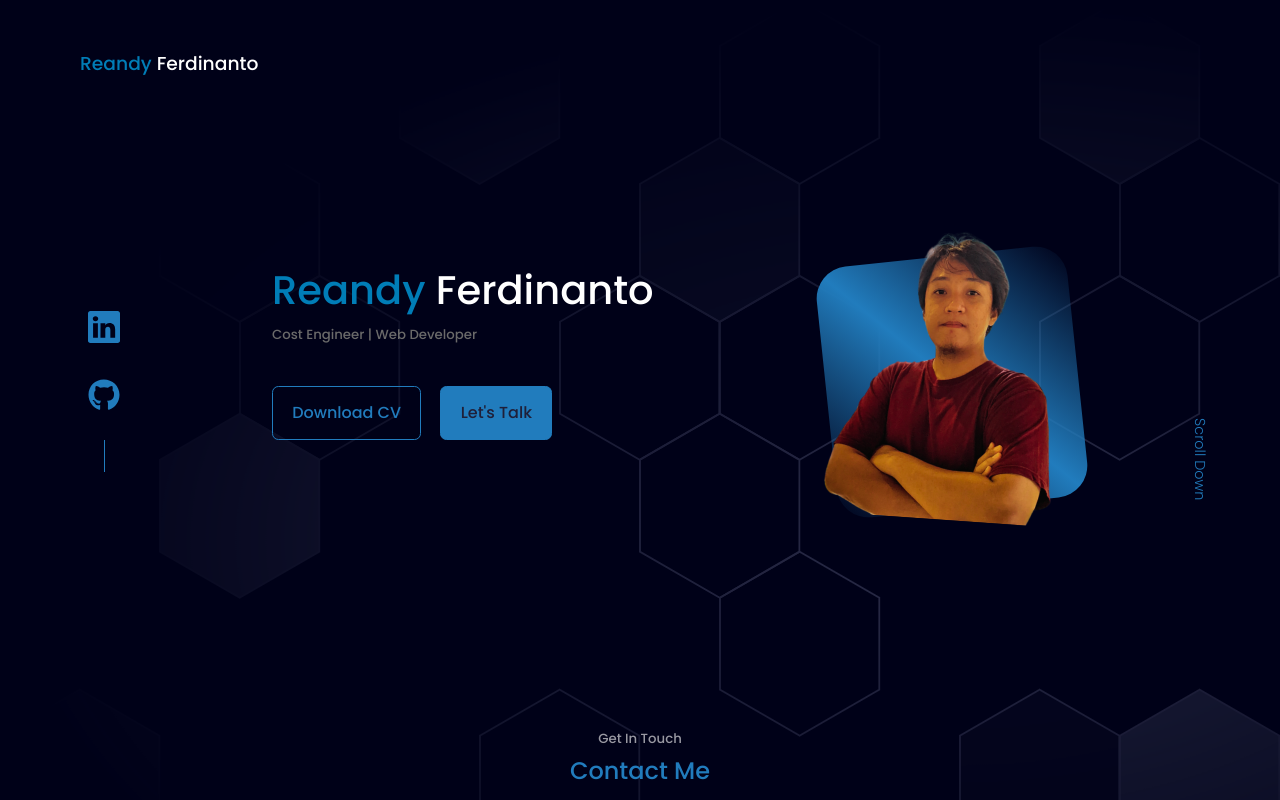
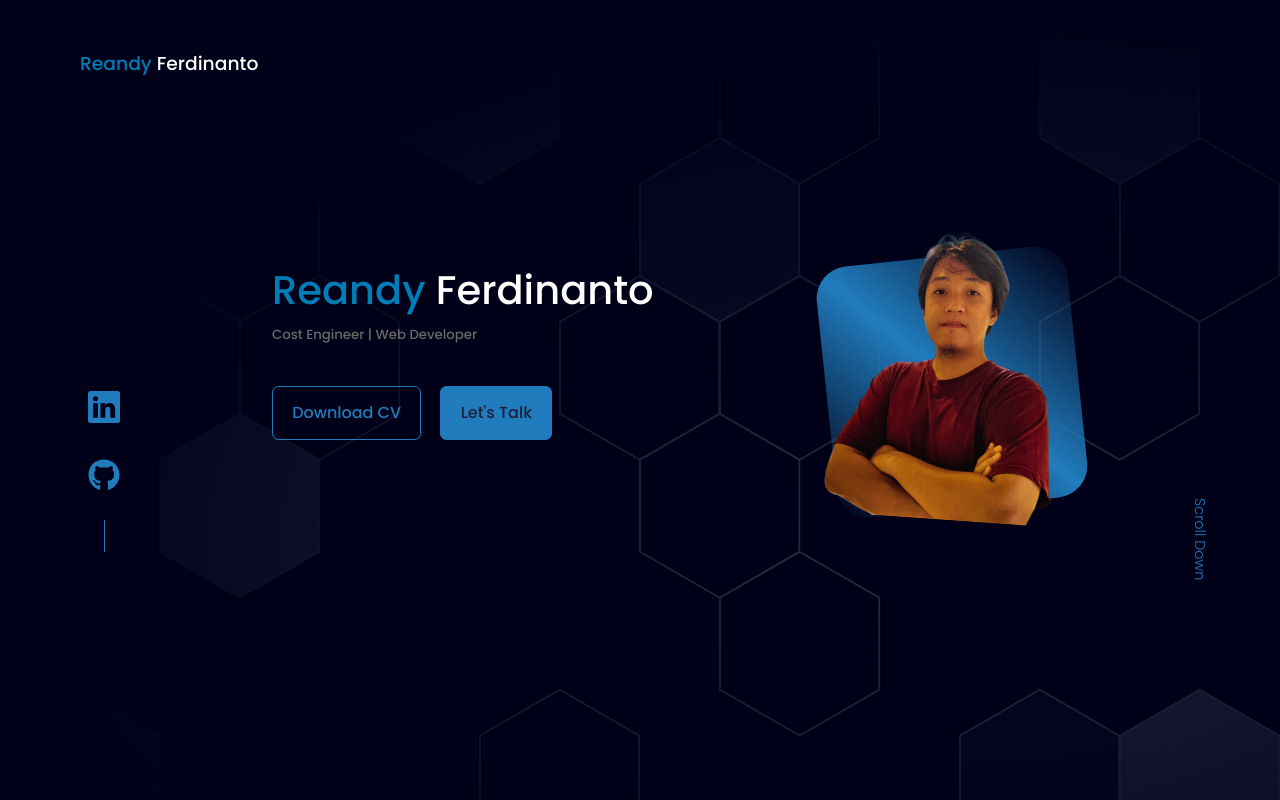
Before and after one commit to reandyferdinanto/dashboardReandy, a React (Create React App) app: page / in a window 1280 px wide. Shown: the top 800 px of the page. Built offline with nearby package versions, Linux system fonts and the light colour scheme.

Commit message:
update header height

```diff
--- a/src/assets/components/header/header.css
+++ b/src/assets/components/header/header.css
@@ -1,5 +1,5 @@
 header {
-    height: 75vh;
+    height: 85vh;
     padding-top: 10rem;
     overflow: hidden;
   }
```
